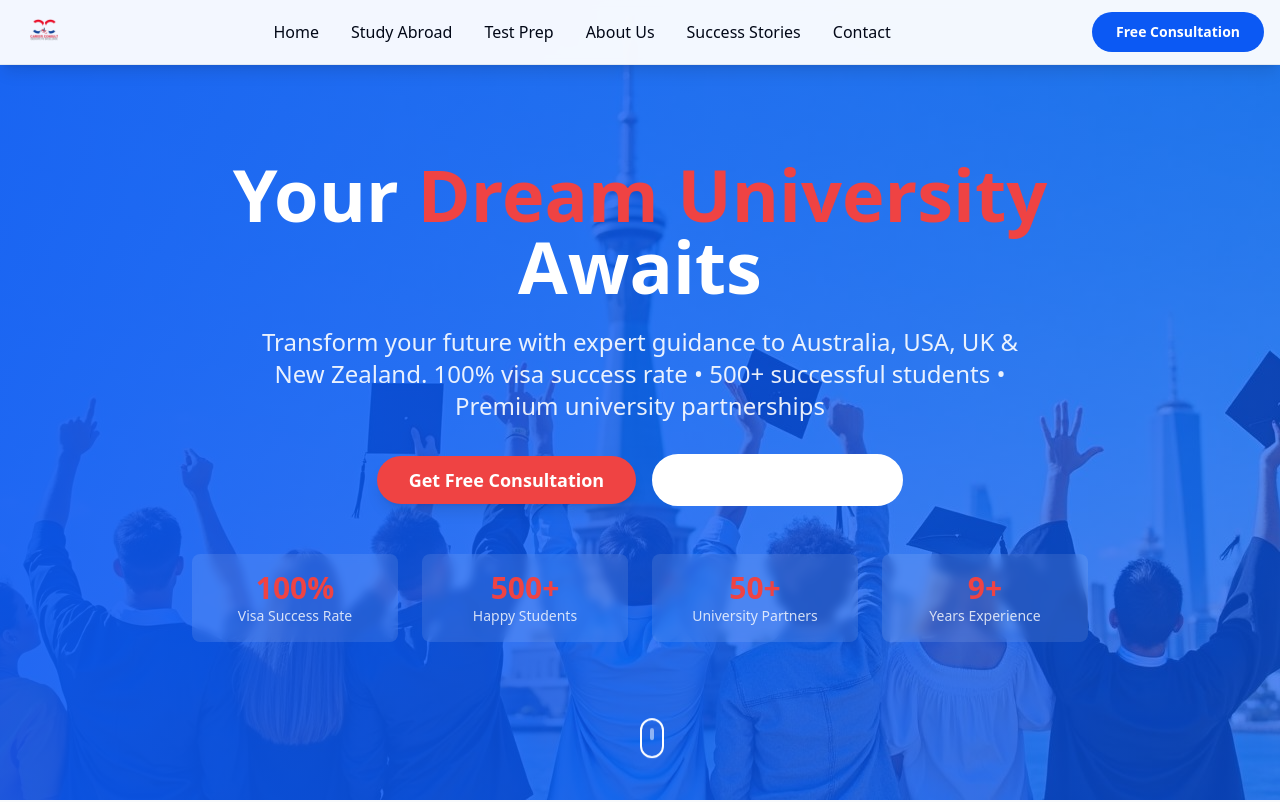
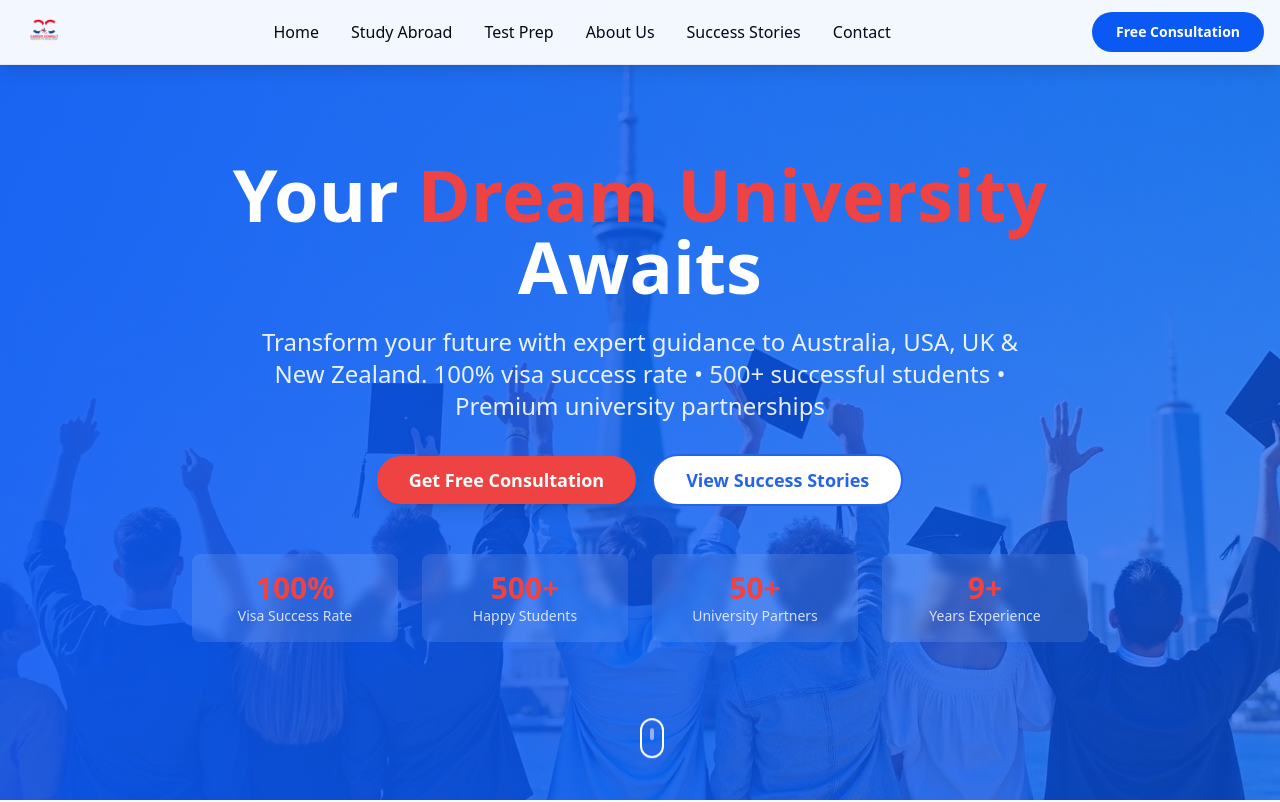
Before and after one commit to SauravPaudel/careerconsult, a React (Vite) app: page / in a window 1280 px wide. Shown: the top 802 px of the page. Built offline with nearby package versions, Linux system fonts and the light colour scheme.

Commit message:
changebutton

```diff
--- a/src/components/HeroSection.tsx
+++ b/src/components/HeroSection.tsx
@@ -33,7 +33,7 @@ const HeroSection = () => {
             <Button
               variant="outline"
               size="lg"
-              className="border-2 border-primary-foreground text-primary-foreground hover:bg-primary-foreground hover:text-primary px-8 py-6 text-lg font-semibold rounded-full transition-all duration-300"
+              className="border-2 border-blue-600 text-blue-600 px-8 py-6 text-lg font-semibold rounded-full transition-all duration-300"
             >
               View Success Stories
             </Button>
```
